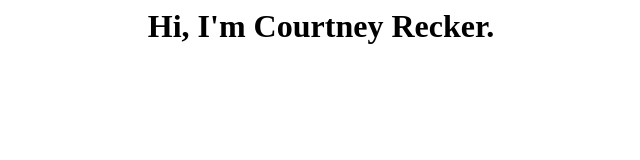
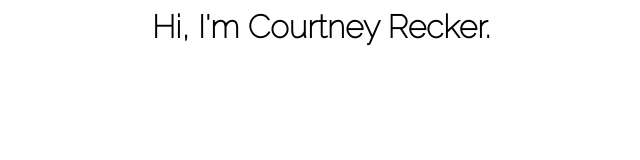
Before and after one commit to courtneyrecker/courtneyrecker.github.io, a plain HTML site: page index.html in a window 1280 px wide. Shown: the whole page, without its empty margins (319-959 px from the left). Drawn offline with Linux system fonts and the light colour scheme.

Commit message:
Add Google Font

```diff
--- a/css/style.css
+++ b/css/style.css
@@ -1,3 +1,9 @@
+body, h1, p {
+  font-family: 'Playfair Display', serif;
+font-family: 'Raleway', sans-serif;
+}
+
+}
 body {
   backgound-color: white;
 }
@@ -5,4 +11,5 @@ h1 {
   color: black;
   text-align: center;
 
+
 }
--- a/index.html
+++ b/index.html
@@ -3,6 +3,7 @@
     <title>Courtney Recker | Web Developer | Brand Consultant</title>
     <meta name="viewport" content="width=device-width, initial-scale=1">
 <link rel="stylesheet" type="text/css" href="css/style.css" />
+<link href="https://fonts.googleapis.com/css?family=Playfair+Display|Raleway:100" rel="stylesheet">
   </head>
 <body>
 <h1> Hi, I'm Courtney Recker. </h1>
```
